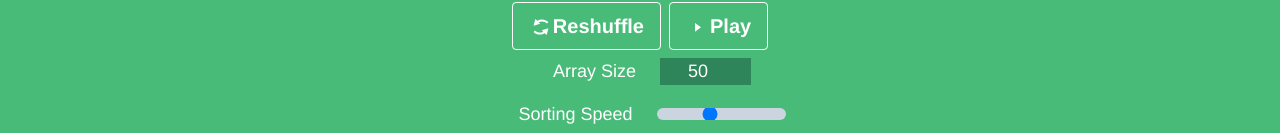
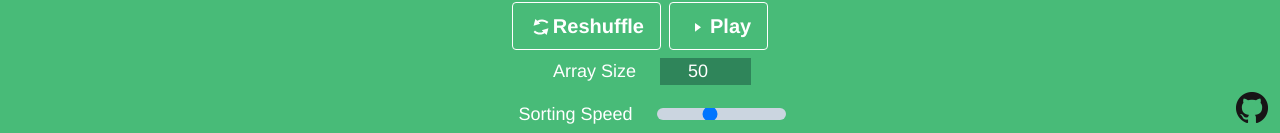
Before and after one commit to VanwildemeerschBrent/SortingVisualizer, a Vue app: page /bubble-sort in a window 1280 px wide. Shown: the part 664-797 px from the top of the page. Built offline with nearby package versions, Linux system fonts and the light colour scheme.

Commit message:
Update Readme and connection to repository

```diff
--- a/src/components/FilterComponent.vue
+++ b/src/components/FilterComponent.vue
@@ -39,6 +39,10 @@
 					v-model.number="sortSpeed"
 				/>
 			</div>
+
+			<a class href="https://github.com/VanwildemeerschBrent/SortingVisualizer" target="_blank">
+				<img class="absolute bottom-0 right-0 p-3" src="../assets/github-icon.png" />
+			</a>
 		</div>
 	</div>
 </template>
```
Also changed, not shown: src/assets/github-icon.png (added), 1 other file (tests, documents, lock files or other folders).
